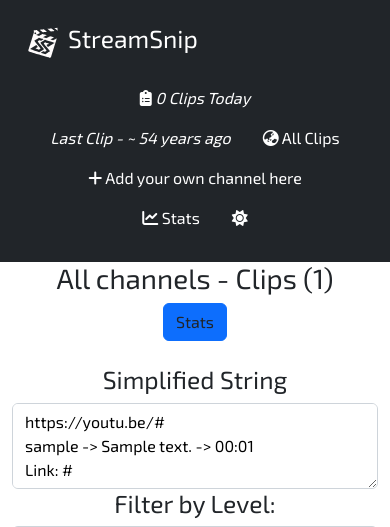
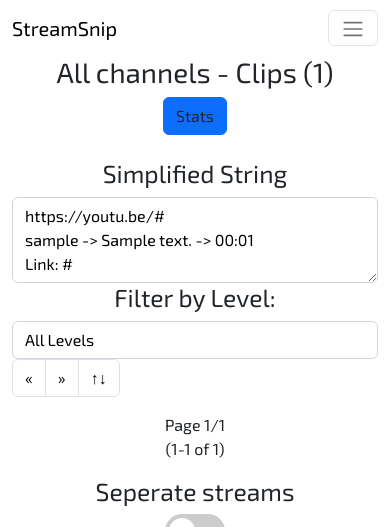
Before and after one commit to abhishek8911/streamsnip, a Flask app: page /e in a window 390 px wide. Shown: the top 527 px of the page. Run offline with Flask 3, Linux system fonts and the light colour scheme; tables that the repository leaves empty hold one stand-in row (values such as "Sample post").

Commit message:
add retractable hamburger menu

```diff
--- a/static/style.css
+++ b/static/style.css
@@ -33,6 +33,9 @@ body {
 	background-color: white;
 }
 
+body.container {
+  padding-top: 60px;
+}
 .card {
 	--bs-card-bg: rgba(255, 255, 255, 1);
 }
@@ -116,6 +119,7 @@ a:visited.dark-theme {
 
 :root{
   --bs-border-radius: 2rem;
+  --bs-light-rgb: 255, 255, 255;
 }
 
 /* The switch - the box around the slider */
--- a/templates/layout.html
+++ b/templates/layout.html
@@ -16,7 +16,12 @@
     <link href="https://cdn.jsdelivr.net/npm/bootstrap@5.2.3/dist/css/bootstrap.min.css" rel="stylesheet" integrity="sha384-rbsA2VBKQhggwzxH7pPCaAqO46MgnOM80zW1RWuH61DGLwZJEdK2Kadq2F9CUG65" crossorigin="anonymous">
     <link href="https://fonts.googleapis.com/css2?family=Exo+2:wght@400;700&display=swap" rel="stylesheet">
     <link rel="stylesheet" href="{{ url_for('static', filename='style.css') }}">
+    <script src="https://code.jquery.com/jquery-3.3.1.slim.min.js" integrity="sha384-q8i/X+965DzO0rT7abK41JStQIAqVgRVzpbzo5smXKp4YfRvH+8abtTE1Pi6jizo" crossorigin="anonymous"></script>
+    <script src="https://cdn.jsdelivr.net/npm/popper.js@1.14.3/dist/umd/popper.min.js" integrity="sha384-ZMP7rVo3mIykV+2+9J3UJ46jBk0WLaUAdn689aCwoqbBJiSnjAK/l8WvCWPIPm49" crossorigin="anonymous"></script>
+    <script src="https://cdn.jsdelivr.net/npm/bootstrap@4.1.3/dist/js/bootstrap.min.js" integrity="sha384-ChfqqxuZUCnJSK3+MXmPNIyE6ZbWh2IMqE241rYiqJxyMiZ6OW/JmZQ5stwEULTy" crossorigin="anonymous"></script>
     <script>
+
+        window.jQuery || document.write('<script src="../../assets/js/vendor/jquery-slim.min.js"><\/script>')
         function timeSince(previous) {
             var current = new Date();
             var msPerMinute = 60 * 1000;
@@ -67,6 +72,7 @@
             }
             var body = document.body;
             var theme_button = document.getElementById("theme_button");
+            var navbar = document.getElementById("navbar_id");
             if (isDarkTheme) {
                 body.classList.add("dark-theme");
                 for (var i = 0; i < form_control.length; i++) {
@@ -78,8 +84,16 @@
             }
             if(isDarkTheme){
                 theme_button.innerHTML = '<i class="fa-solid fa-moon"></i>';
+                navbar.classList.add("bg-dark");
+                navbar.classList.remove("bg-light");
+                navbar.classList.add("navbar-dark");
+                navbar.classList.remove("navbar-light");
             } else {
                 theme_button.innerHTML = '<i class="fa-solid fa-sun"></i>';
+                navbar.classList.remove("bg-dark");
+                navbar.classList.add("bg-light");
+                navbar.classList.remove("navbar-dark");
+                navbar.classList.add("navbar-light");
             }
         });
         function toggleDarkTheme() {
@@ -95,10 +109,20 @@
                 a[i].classList.toggle("dark-theme");
             }
             localStorage.setItem("darkTheme", isDarkTheme);
+            var theme_button = document.getElementById("theme_button");
+            var navbar = document.getElementById("navbar_id");
             if(isDarkTheme){
                 theme_button.innerHTML = '<i class="fa-solid fa-moon"></i>';
+                navbar.classList.add("bg-dark");
+                navbar.classList.remove("bg-light");
+                navbar.classList.add("navbar-dark");
+                navbar.classList.remove("navbar-light");
             } else {
                 theme_button.innerHTML = '<i class="fa-solid fa-sun"></i>';
+                navbar.classList.remove("bg-dark");
+                navbar.classList.add("bg-light");
+                navbar.classList.remove("navbar-dark");
+                navbar.classList.add("navbar-light");
             }
         }
         document.addEventListener("DOMContentLoaded", function () {
@@ -114,49 +138,38 @@
     {% endblock %}
 </head>
 <header>
-    <div class="px-3 py-2 text-bg-dark">
     <div class="container">
-            <nav class="navbar navbar-dark bg-dark">
-                <!-- logo here -->
-                <a href="/" class="d-flex align-items-center my-2 my-lg-0 me-lg-auto text-white text-decoration-none">
-                    <img src="/static/logo.svg" alt="logo" width="32" height="32" class="bi me-2">
-                    <h2>StreamSnip</h2>
-                </a>
-                <ul class="nav col-12 col-lg-auto my-2 justify-content-center my-md-0 text-small">
-                    <li>
-                        <a href="#" class="nav-link text-white">
-                            <i class="fa-solid fa-clipboard-list"></i> <i id="today_count"> </i>
-                        </a>
+        <nav class="navbar navbar-expand-lg navbar-dark bg-dark" id="navbar_id">
+            <a class="navbar-brand" href="/">StreamSnip</a>
+            <button class="navbar-toggler" type="button" data-toggle="collapse" data-target="#navbarSupportedContent" aria-controls="navbarSupportedContent" aria-expanded="false" aria-label="Toggle navigation">
+                <span class="navbar-toggler-icon"></span>
+            </button>
+            <div class="collapse navbar-collapse justify-content-end" id="navbarSupportedContent">
+            <ul class="navbar-nav mr-auto">
+                <li class="nav-item">
+                <a class="nav-link" href="#"><i class="fa-solid fa-clipboard-list"></i> <i id="today_count"></i></a>
                 </li>
-                    <li>
-                        <a href="#" class="nav-link text-white">
-                            <i id="last_clip_time"> </i>
-                        </a>
+                <li class="nav-item">
+                <a class="nav-link" href="#"><i id="last_clip_time"></i></a>
                 </li>
-                    <li>
-                        <a href="/exports" class="nav-link text-white">
-                            <i class="fa-solid fa-earth-asia"></i>  All Clips
-                        </a>
+                <li class="nav-item">
+                <a class="nav-link" href="/exports"><i class="fa-solid fa-earth-asia"></i> All Clips</a>
                 </li>
-                    <li>
-                        <a href="https://forms.gle/NgF67HBR69CxAcvJ8" class="nav-link text-white">
-                            <i class="fa-solid fa-plus"></i>  Add your own channel here
-                        </a>
+                <li class="nav-item">
+                <a class="nav-link" href="https://forms.gle/NgF67HBR69CxAcvJ8"><i class="fa-solid fa-plus"></i> Add your own channel here</a>
                 </li>
-                    <li>
-                        <a href="/stats" class="nav-link text-white">
-                            <i class="fa-solid fa-chart-line"></i>  Stats
-                        </a>
+                <li class="nav-item">
+                <a class="nav-link" href="/stats"><i class="fa-solid fa-chart-line"></i> Stats</a>
                 </li>
-                    <li>
-                        <a href="#" class="nav-link text-white" onclick="toggleDarkTheme()" id="theme_button">
-                        </a>
+                <li class="nav-item">
+                <a class="nav-link" href="#" onclick="toggleDarkTheme()" id="theme_button"></a>
                 </li>
             </ul>
+            </div>
         </nav>
     </div>
-    </div>
 </header>
+
 <div class="content">
     {% block content %}{% endblock %}
 </div>
```
Lines whose indentation alone changed are shown as unchanged.
